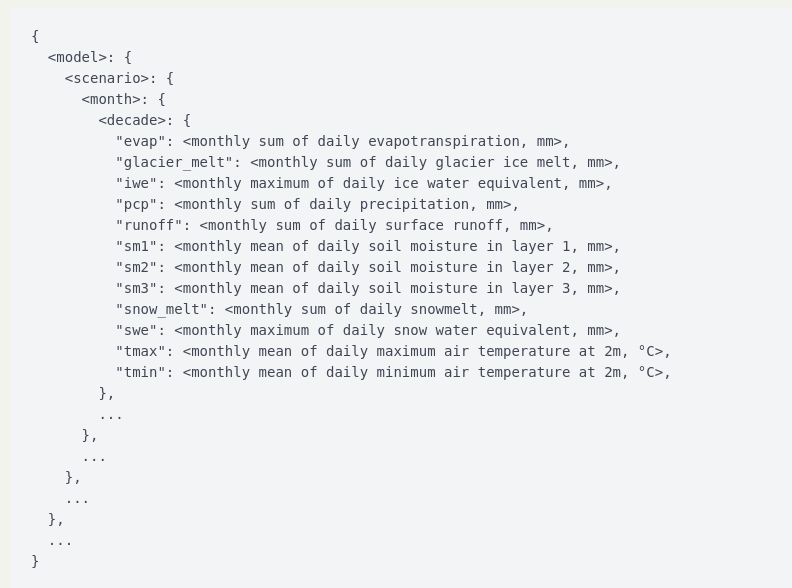
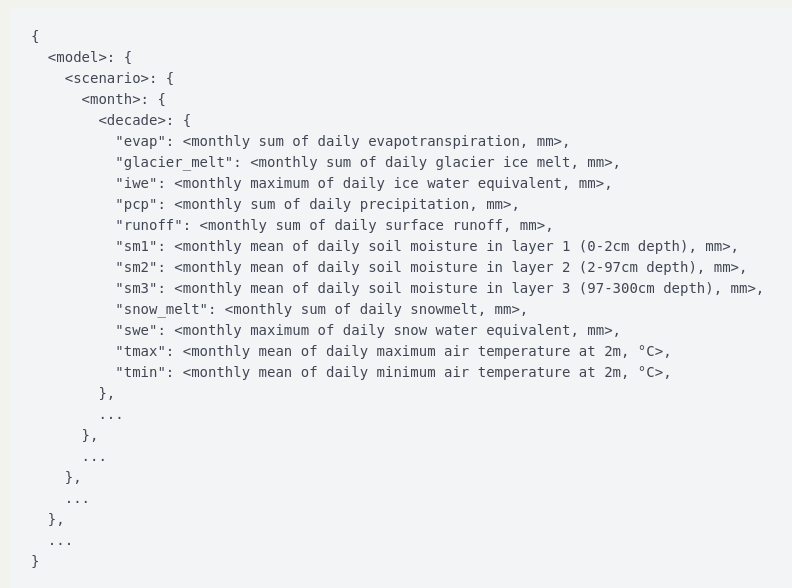
Before and after one commit to ua-snap/data-api, a Python web app: template templates/documentation/hydrology.html in a window 1280 px wide. Shown: the part 1516-2104 px from the top of the page, without its empty margins (102-894 px from the left). Run offline with Jinja, Linux system fonts and the light colour scheme; the template is opened without the code that fills it, so the values that code supplies are empty.

Commit message:
add better soil moisture layer descriptions

```diff
--- a/templates/documentation/hydrology.html
+++ b/templates/documentation/hydrology.html
@@ -100,9 +100,9 @@
           "iwe": &lt;monthly maximum of daily ice water equivalent, mm&gt;,
           "pcp": &lt;monthly sum of daily precipitation, mm&gt;,
           "runoff": &lt;monthly sum of daily surface runoff, mm&gt;,
-          "sm1": &lt;monthly mean of daily soil moisture in layer 1, mm&gt;,
-          "sm2": &lt;monthly mean of daily soil moisture in layer 2, mm&gt;,
-          "sm3": &lt;monthly mean of daily soil moisture in layer 3, mm&gt;,
+          "sm1": &lt;monthly mean of daily soil moisture in layer 1 (0-2cm depth), mm&gt;,
+          "sm2": &lt;monthly mean of daily soil moisture in layer 2 (2-97cm depth), mm&gt;,
+          "sm3": &lt;monthly mean of daily soil moisture in layer 3 (97-300cm depth), mm&gt;,
           "snow_melt": &lt;monthly sum of daily snowmelt, mm&gt;,
           "swe": &lt;monthly maximum of daily snow water equivalent, mm&gt;,
           "tmax": &lt;monthly mean of daily maximum air temperature at 2m, &deg;C&gt;,
```
